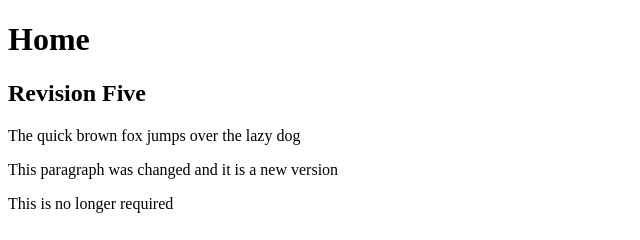
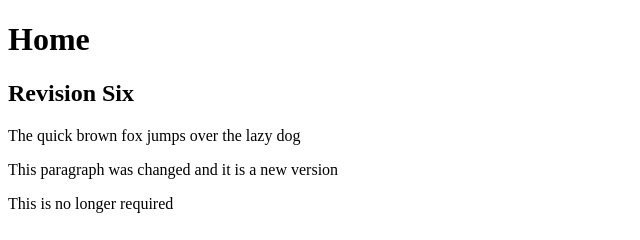
Before and after one commit to rbentivenha/example_files, a plain HTML site: page index.html in a window 1280 px wide. Shown: the full height of the page, 0-640 px from the left. Drawn offline with Linux system fonts and the light colour scheme.

Commit message:
revision six

```diff
--- a/index.html
+++ b/index.html
@@ -11,7 +11,7 @@
     <body>
 
         <h1>Home</h1>
-        <h2>Revision Five</h2>
+        <h2>Revision Six</h2>
         <p>The quick brown fox jumps over the lazy dog</p>
         <p> This paragraph was changed and it is a new version</p>
         <p>This is no longer required</p>
```
